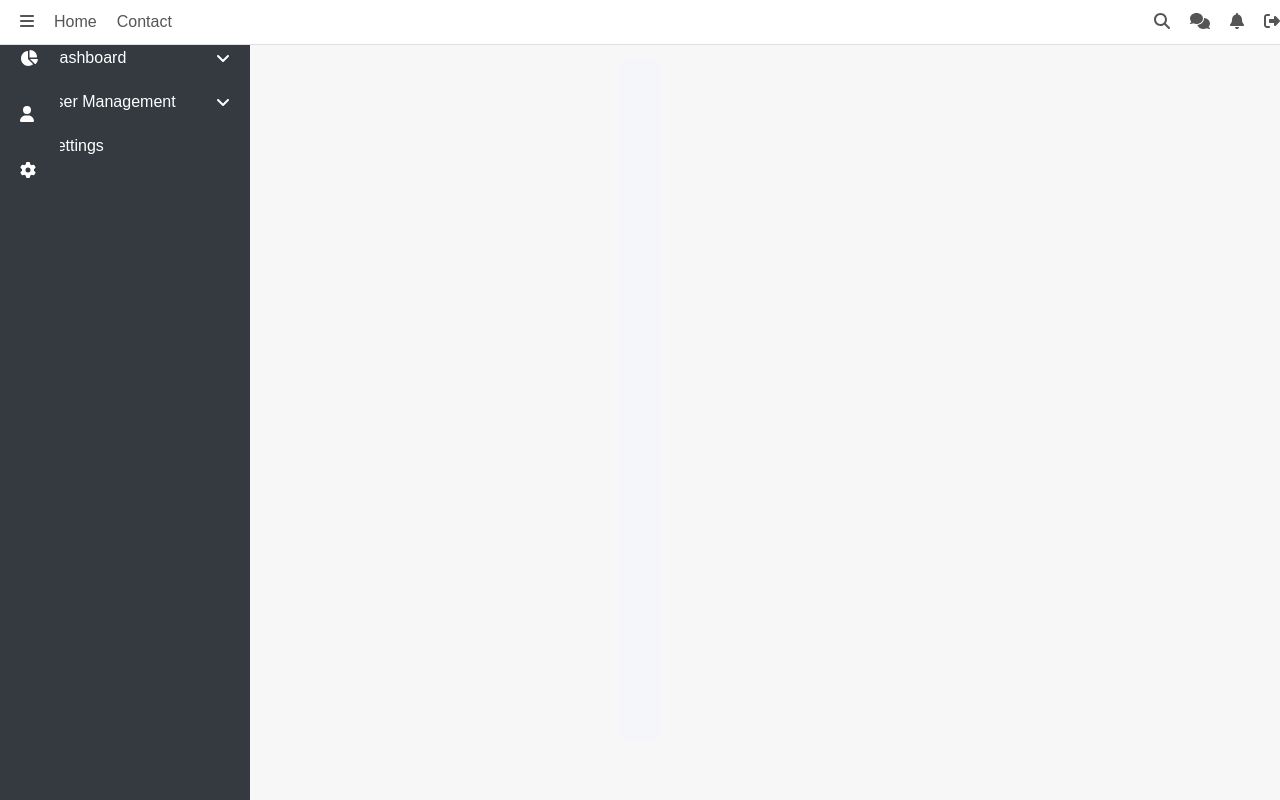
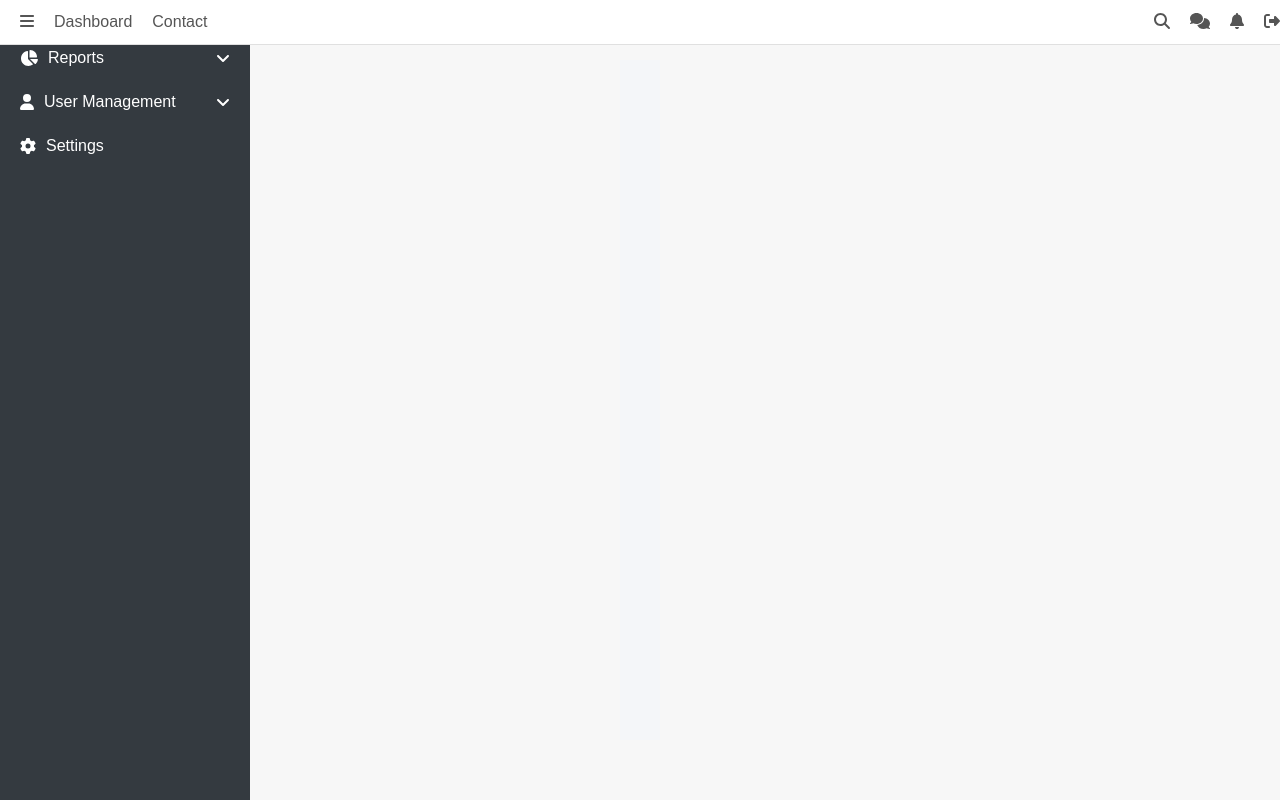
Before and after one commit to Floor5AndHalfSoftware/resimanager-spa, a React (Vite) app: page /resimanager-spa/dashboard in a window 1280 px wide. Both pictures are taken after a click on the link 27 px from the left and 21 px from the top of the page. Built offline with nearby package versions, Linux system fonts and the light colour scheme.

Commit message:
Refactor in menus

```diff
--- a/src/components/menu/MenuBar.jsx
+++ b/src/components/menu/MenuBar.jsx
@@ -5,7 +5,6 @@ import SideMenu from './SideMenu';
 
 const MenuBar = () => {
     const [isMenuOpen, setIsMenuOpen] = useState(false);
-
     const toggleMenu = () => {
         setIsMenuOpen(!isMenuOpen);
     };
@@ -18,7 +17,7 @@ const MenuBar = () => {
                         <a href="#" className="icon" onClick={toggleMenu}>
                             <FontAwesomeIcon icon={faBars} />
                         </a>
-                        <a href="/resimanager-spa/dashboard">Home</a>
+                        <a href="/resimanager-spa/dashboard">Dashboard</a>
                         <a href="#">Contact</a>
                     </nav>
                 </div>
--- a/src/components/menu/SideMenu.jsx
+++ b/src/components/menu/SideMenu.jsx
@@ -30,14 +30,14 @@ const SideMenu = ({ isOpen, setIsMenuOpen }) => {
                 <li>
                     <div className="menu-item" onClick={() => handleMenuClick(() => setIsDashboardOpen(!isDashboardOpen))}>
                         <FontAwesomeIcon icon={faChartPie} />
-                        <span className="menu-text">Dashboard</span>
+                        <span className="menu-text">Reports</span>
                         <FontAwesomeIcon icon={isDashboardOpen ? faAngleUp : faAngleDown} className="dropdown-icon" />
                     </div>
                     {isDashboardOpen && isOpen && (
                         <ul className="submenu">
-                            <li><a href="#">Dashboard v1</a></li>
-                            <li><a href="#">Dashboard v2</a></li>
-                            <li><a href="#">Dashboard v3</a></li>
+                            <li><a href="#">Reports v1</a></li>
+                            <li><a href="#">Reports v2</a></li>
+                            <li><a href="#">Reports v3</a></li>
                         </ul>
                     )}
                 </li>
--- a/src/pages/DashboardPage.jsx
+++ b/src/pages/DashboardPage.jsx
@@ -4,12 +4,9 @@ import MenuBar from "../components/menu/MenuBar.jsx";
 import Content from "../components/content/Content.jsx";
 
 function DashboardPage() {
-    const [isMenuOpen, setIsMenuOpen] = useState(false);
-
     return (
         <div className="dashboard">
-            <MenuBar />
-            <SideMenu isOpen={isMenuOpen} setIsMenuOpen={setIsMenuOpen} />
+            <MenuBar/>
             <Content />
         </div>
     );
```
